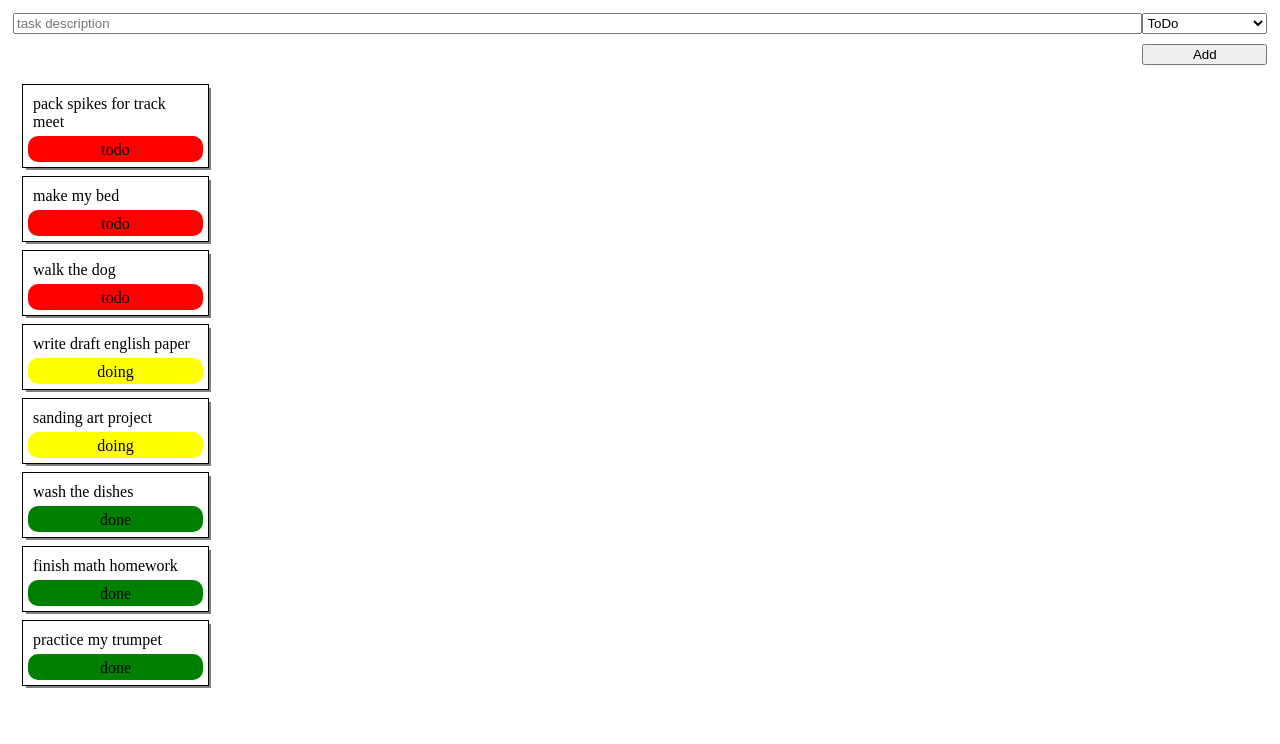
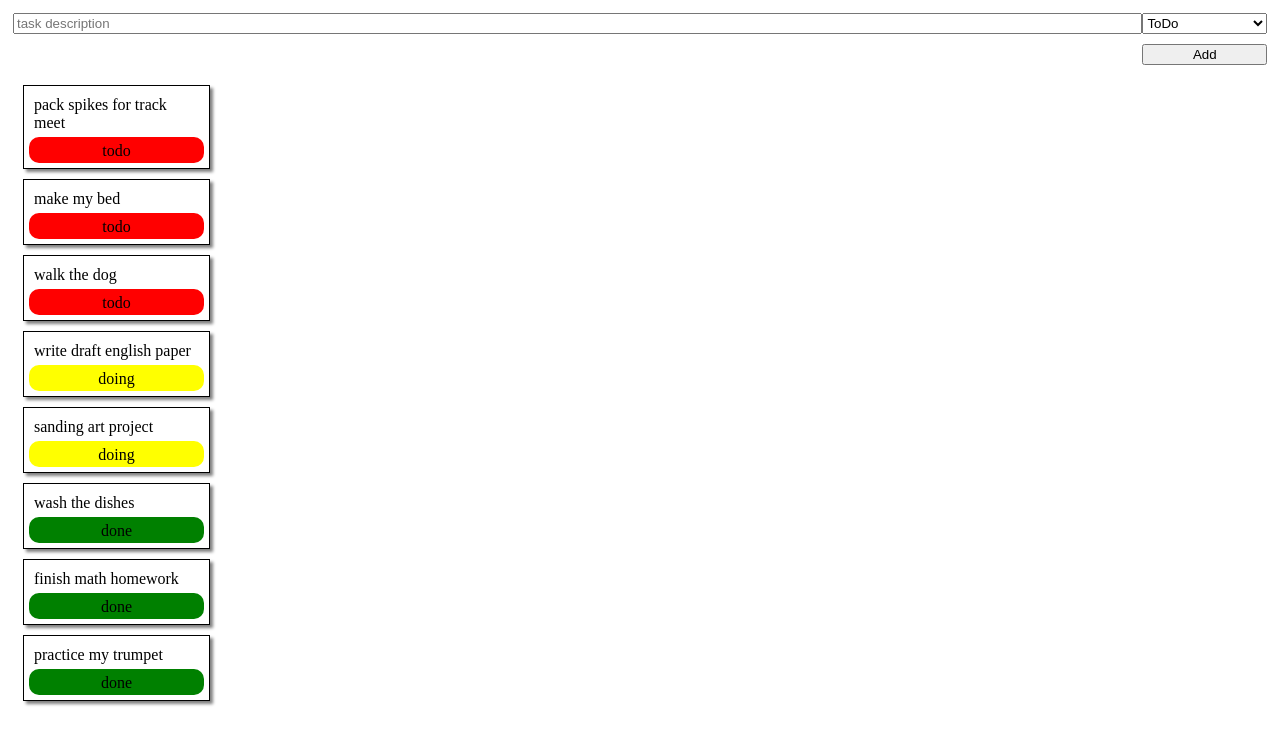
Before and after one commit to knightmoves-schools/capstone-077-kanban-board-story-card-hashyyazzie, a website: page index.html in a window 1280 px wide. Drawn offline with Linux system fonts and the light colour scheme.

Commit message:
Update index.html
thumbs

```diff
--- a/index.html
+++ b/index.html
@@ -5,16 +5,12 @@
     <title>Task App</title>
     <link rel="stylesheet" href="style.css">
     <style>
-        .card {
-            outline: black solid 1px;
-            margin: 10px;
-            box-shadow: 3px 3px gray;
-            width: 175px;
-        }
-
-        .task-form-row {
-            display: flex;
-        }
+    .card {
+        border: 1px solid black;
+        margin: 10px;
+        box-shadow: 3px 3px 3px gray;
+        width: 175px;
+    }
     </style>
 </head>
 
```
